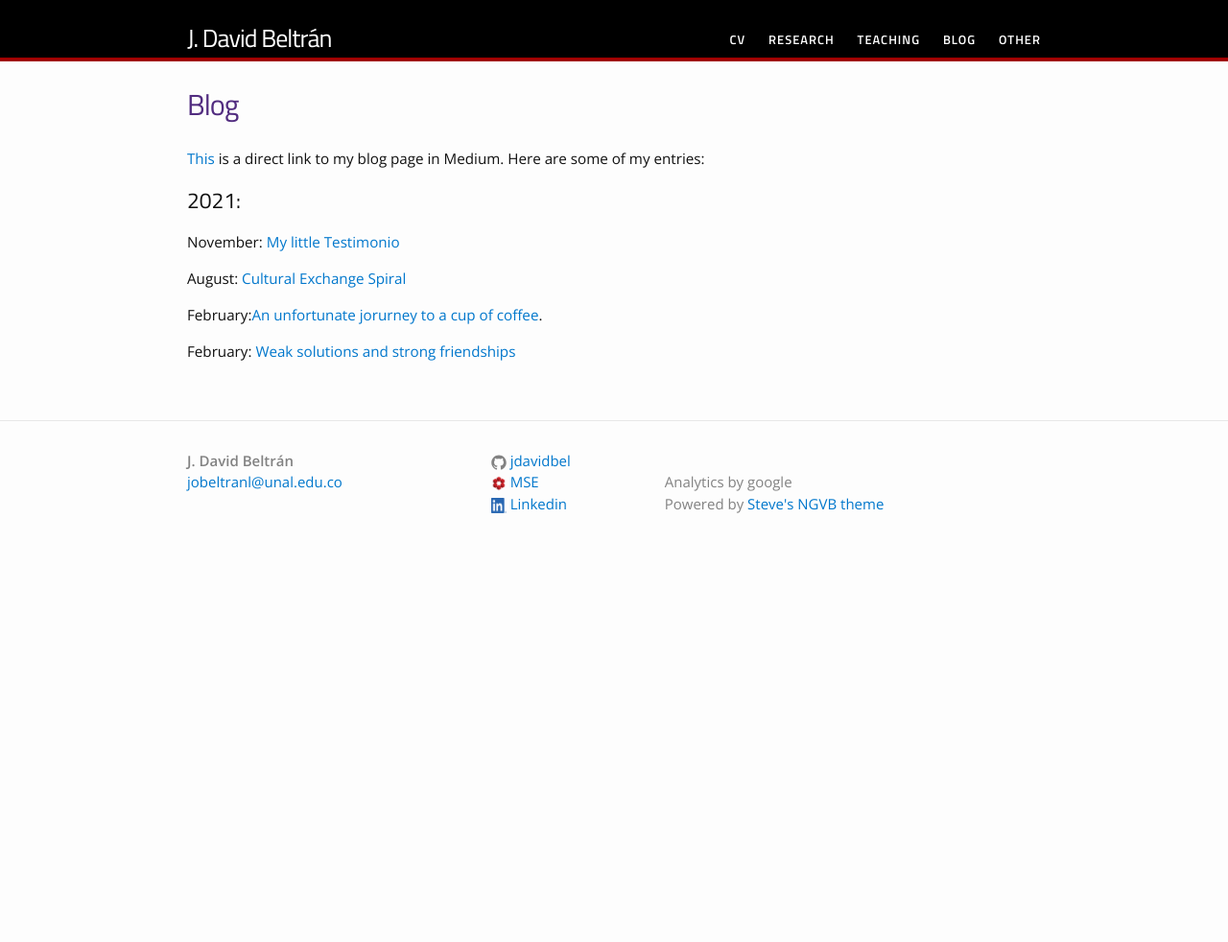
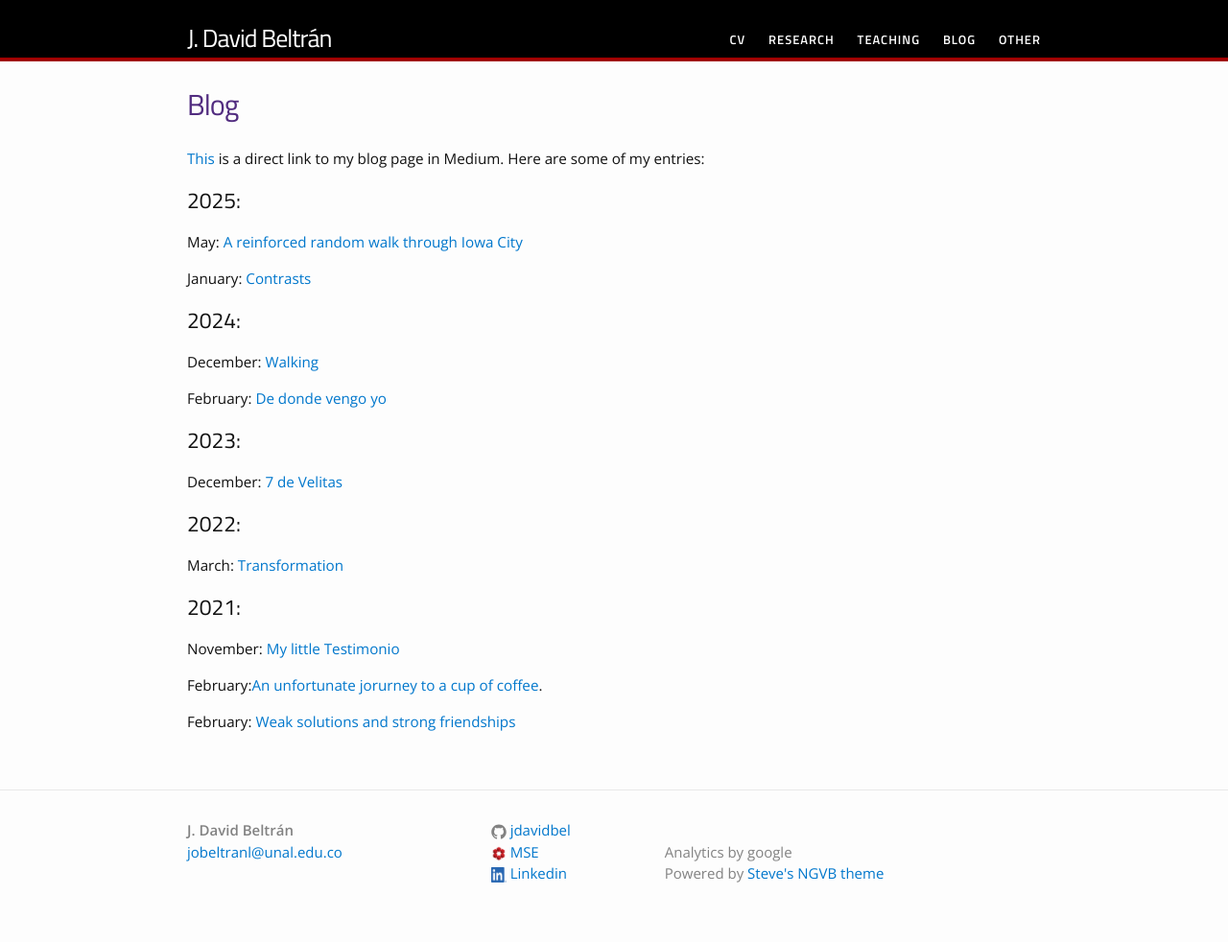
Before and after one commit to jdavidbel/jdavidbel.github.io, a Jekyll site: the page built from blog.md, in a window 1280 px wide. Shown: the whole page at 96% size. Built offline with Jekyll 4.4.1, drawn with Linux system fonts in a browser that asks for light colours; before the commit the page ends 900 px from its top, so only the background shows below that.

Commit message:
Update blog.md
updated recent posts in the blog

```diff
--- a/blog.md
+++ b/blog.md
@@ -4,12 +4,31 @@ title: Blog
 permalink: /blog/
 ---
 [This](https://jobeltranl.medium.com/) is a direct link to my blog page in Medium. Here are some of my entries:
+
+
+## 2025:
+May: [A reinforced random walk through Iowa City](https://medium.com/@jobeltranl/a-reinforced-random-walk-through-iowa-city-6561acdd49a4)
+
+January: [Contrasts](https://medium.com/@jobeltranl/contrasts-2aecbcb5f8b6)
+
+
+
+## 2024:
+December: [Walking](https://medium.com/@jobeltranl/walking-3834dd7bb429)
+
+February: [De donde vengo yo](https://medium.com/@jobeltranl/de-donde-vengo-yo-a2697b66e9a6)
+
+
+
+## 2023:
+December: [7 de Velitas](https://medium.com/@jobeltranl/7-de-velitas-4e09f53a7ffc)
+
+## 2022:
+March: [Transformation](https://medium.com/@jobeltranl/transformation-aaa1aad1499f)
+
 ## 2021:
 November: [My little Testimonio](https://jobeltranl.medium.com/my-little-testimonio-5fed9174b2d9)
 
-August: [Cultural Exchange Spiral](https://jobeltranl.medium.com/cultural-exchange-spiral-6636240fe71d)
-
 February:[An unfortunate jorurney to a cup of coffee](https://jobeltranl.medium.com/an-unfortunate-journey-to-a-cup-of-coffee-cf67514cc286).
 
-
 February: [Weak solutions and strong friendships](https://jobeltranl.medium.com/weak-solutions-and-strong-friendships-9b0ed9f4cecb)
```
